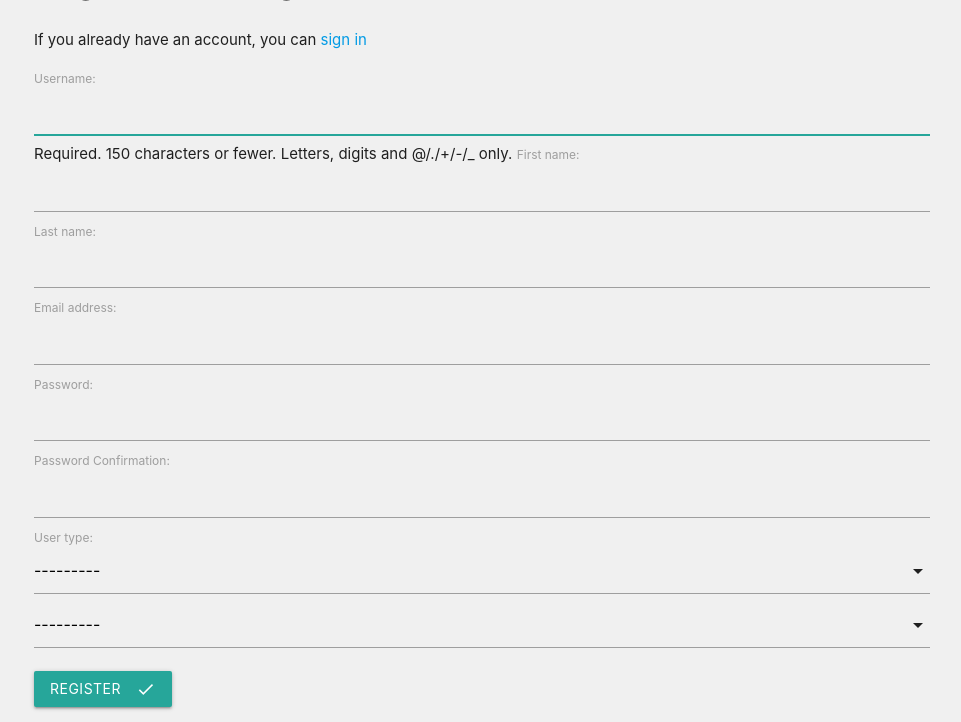
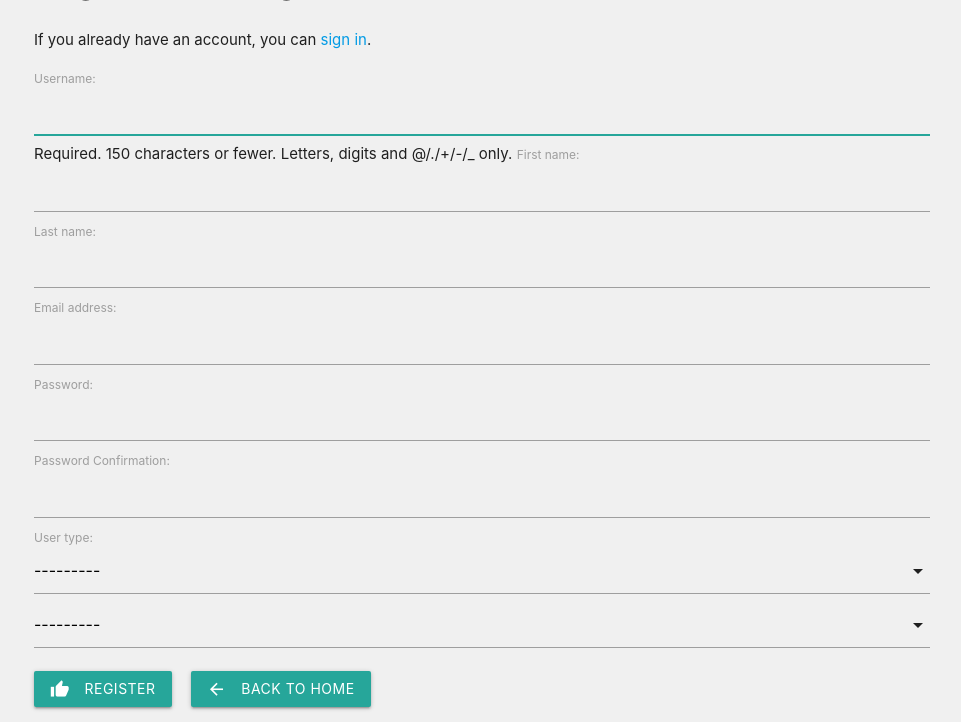
Before and after one commit to faithy80/fsd-project, a Django app: page /accounts/register/ in a window 1280 px wide. Shown: the part 125-847 px from the top of the page, without its empty margins (158-1119 px from the left). Run offline with Django 3.2, Linux system fonts and the light colour scheme.

Commit message:
Icons and Back to Home(Dashboard) buttons added to account templates.

```diff
--- a/accounts/templates/register.html
+++ b/accounts/templates/register.html
@@ -5,12 +5,21 @@
 {% block page_header %}Registration page{% endblock %}
 
 {% block content %}
-<p>If you already have an account, you can <a href="{% url 'login' %}">sign in </a></p>
+<p>If you already have an account, you can <a href="{% url 'login' %}">sign in</a>.</p>
 
 <form method="POST">
     {% csrf_token %}
     {{ registration_form|materializecss }}
     {{ profile_form|materializecss }}
-    <button class="waves-effect waves-light btn" type="submit">Register<i class="material-icons right">done</i></button>
+
+    <button class="waves-effect waves-light btn" type="submit">
+        Register
+        <i class="material-icons left">thumb_up</i>
+    </button>
+
+    <a href="{% url 'index' %}" class="waves-effect waves-light btn">
+        Back to home
+        <i class="material-icons left">arrow_back</i>
+    </a>
 </form>
 {% endblock %}
```
Also changed, not shown: accounts/templates/change_password.html (+9 -1 lines), accounts/templates/login.html (+9 -1 lines).
